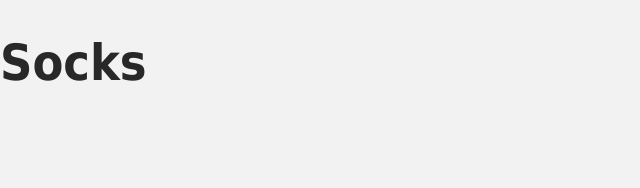
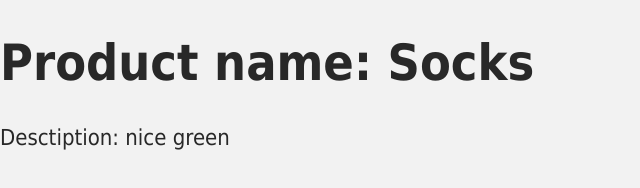
Before and after one commit to Yevhen23surfer/Intro-to-Vue-3-master, a plain HTML site: page index.html in a window 1280 px wide. Shown: the whole page, without its empty margins (0-640 px from the left). Drawn offline with nearby package versions, Linux system fonts and the light colour scheme.

Commit message:
product title + description

```diff
--- a/index.html
+++ b/index.html
@@ -10,7 +10,8 @@
   </head>
   <body>
     <div id="app">
-      <h1>{{ product }}</h1>
+      <h1>Product name: {{ product }}</h1>
+      <p>Desctiption: {{ description }}</p>
     </div>
 
     <!-- Import Js -->
--- a/main.js
+++ b/main.js
@@ -1,7 +1,8 @@
 const app = Vue.createApp({
     data() {
         return {
-            product: 'Socks'
+            product: 'Socks',
+            description: 'nice green'
         }
     }
 })
```
